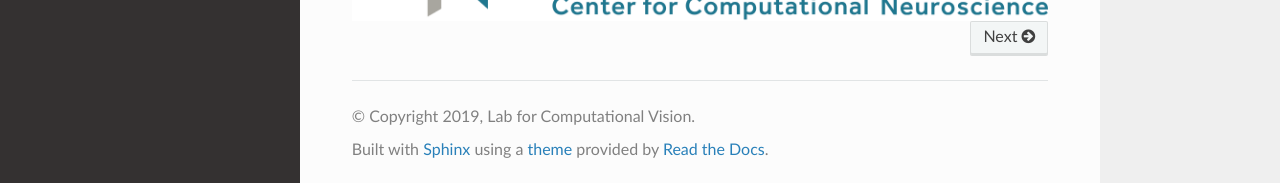
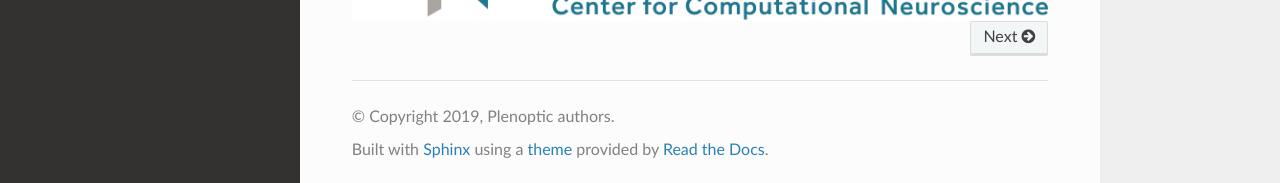
Before and after one commit to plenoptic-org/plenoptic, a Sphinx documentation site: the page built from docs/index.rst, in a window 1280 px wide and 900 px high, scrolled down 4000 px. Shown: the part 714-897 px from the top of the window. Built offline with Sphinx 7.4.7 and the Read the Docs theme 2.0.0, drawn with Linux system fonts in a browser that asks for light colours; pages that are not in the unit, such as notebooks, are missing from menus; the version number could not be read and is left out.

Commit message:
updates copyright holders to plenoptic authors

```diff
--- a/docs/conf.py
+++ b/docs/conf.py
@@ -19,7 +19,7 @@ sys.path.insert(0, os.path.abspath('./tutorials/'))
 # -- Project information -----------------------------------------------------
 
 project = 'plenoptic'
-copyright = '2019, Lab for Computational Vision'
+copyright = '2019, Plenoptic authors'
 author = 'Plenoptic authors'
 
 # The short X.Y version
@@ -140,7 +140,7 @@ latex_elements = {
 #  author, documentclass [howto, manual, or own class]).
 latex_documents = [
     (master_doc, 'plenoptic.tex', 'plenoptic Documentation',
-     'Lab for Computational Vision', 'manual'),
+     'Plenoptic authors', 'manual'),
 ]
 
 
```
Also changed, not shown: 1 other file.
